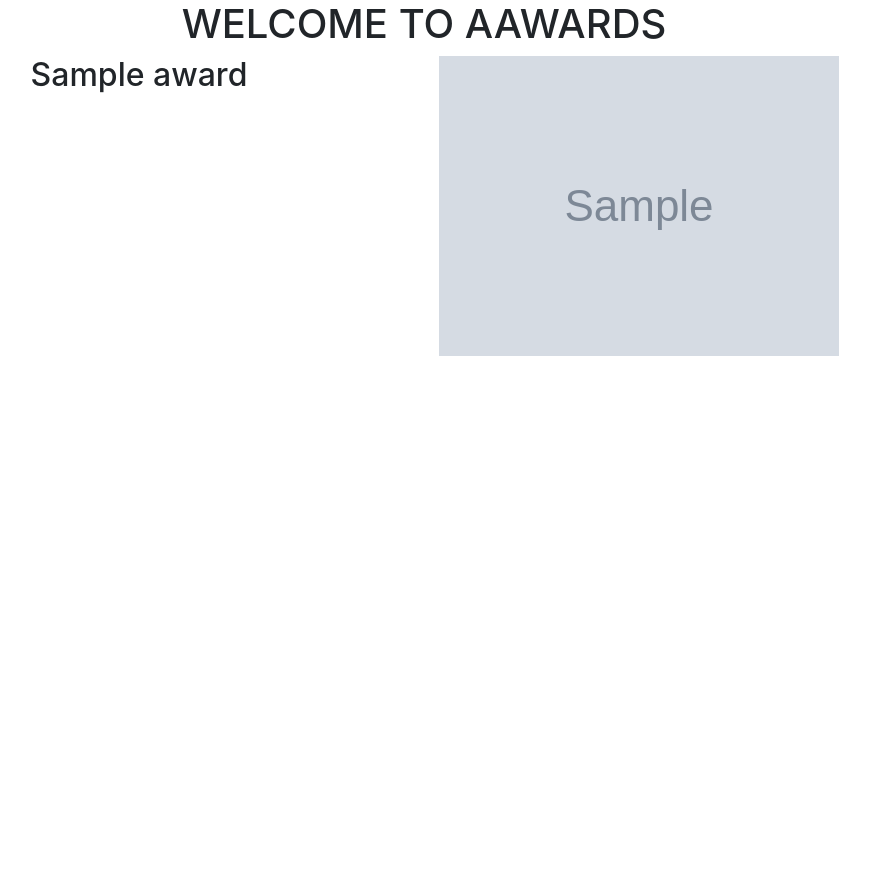
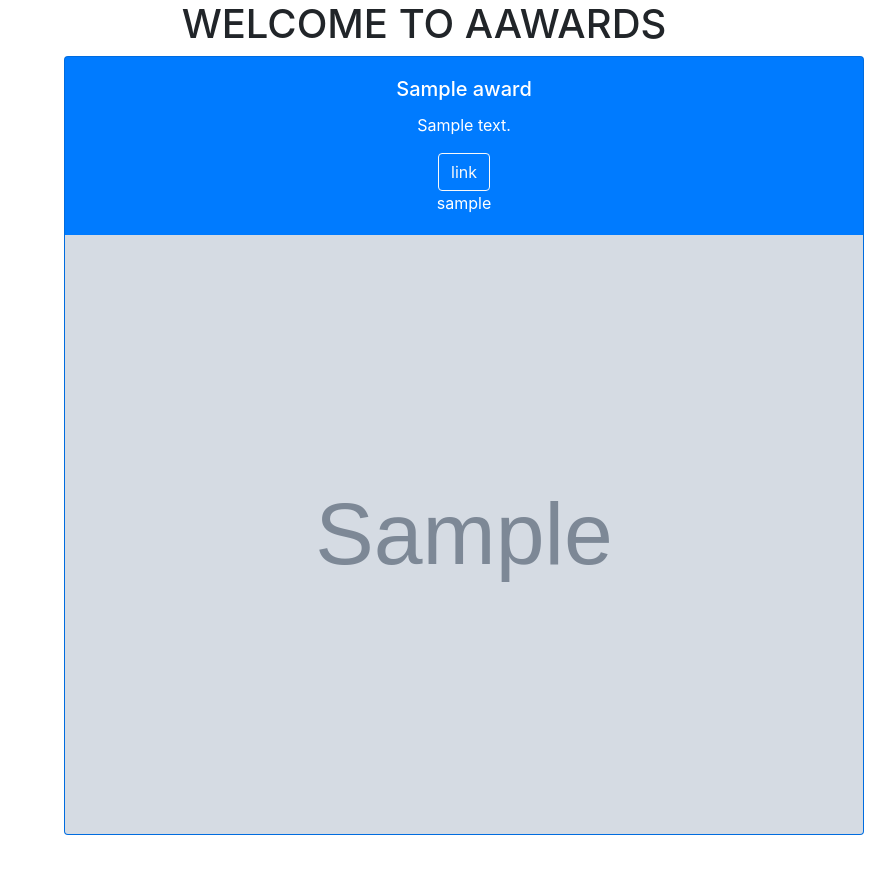
Before and after one commit to adriankiprono/awards-project, a Django app: page / in a window 1280 px wide. Shown: the part 70-944 px from the top of the page, without its empty margins (216-1111 px from the left). Run offline with Django 3.2, Linux system fonts and the light colour scheme; a user stored in the database is signed in; tables that the repository leaves empty hold one stand-in row (values such as "Sample post"); grey boxes marked "Sample" are stand-in pictures; some libraries are stand-ins or nearby versions.

Commit message:
add style to home

```diff
--- a/website/templates/home.html
+++ b/website/templates/home.html
@@ -1,25 +1,27 @@
 {%extends 'all-website/base.html'%}
 {% block content %}
 {{block.super}}
-<div class="container">
+<div class="container-fluid " style="position: absolute;padding-left: 280px; ">
 
     <!-- Looping through news   -->
     {% for award in awards %}
-
-        <div class="row">
-                <!-- displaying website -->
-                <div class="col-xs-6 col-sm-6 col-md-6 col-lg-6">
-                <h2 class="text-center"> {{ award.title }} </h2>
-                </div>
-                <!--Display news Article images  -->
-                <div class="col-xs-6 col-sm-6 col-md-6 col-lg-6">
-                    <img src="{{award.image.url}}" class="img-responsive" alt="Image">
-                </div>
+    <!-- displaying website -->
+    <div class="card text-white bg-primary mb-3" style="max-width: 50rem; text-align: center;" >
+            <div class="card-body  ">
+              <h5 class="card-title">{{ award.title }}</h5>
+              <p class="card-text">{{award.description}}</p>
+              <a href="{{award.url_link}}" class="btn btn-outline-light">link</a>
+              <p class="card-text"><large class=" ">{{award.profile}}</large></p>
 
             </div>
+            <!--Display news  images  -->
+            <img class="card-img-bottom" src="{{award.image.url}}" alt="Card image cap">
+          </div>
+
+
 
         {% empty %}
-        <div class="row">
+        <div class="jumbotron">
             <h2 class="text-center">There are No WEBSITES</h2>
         </div>
         {% endfor %}
```
Also changed, not shown: README.md.
